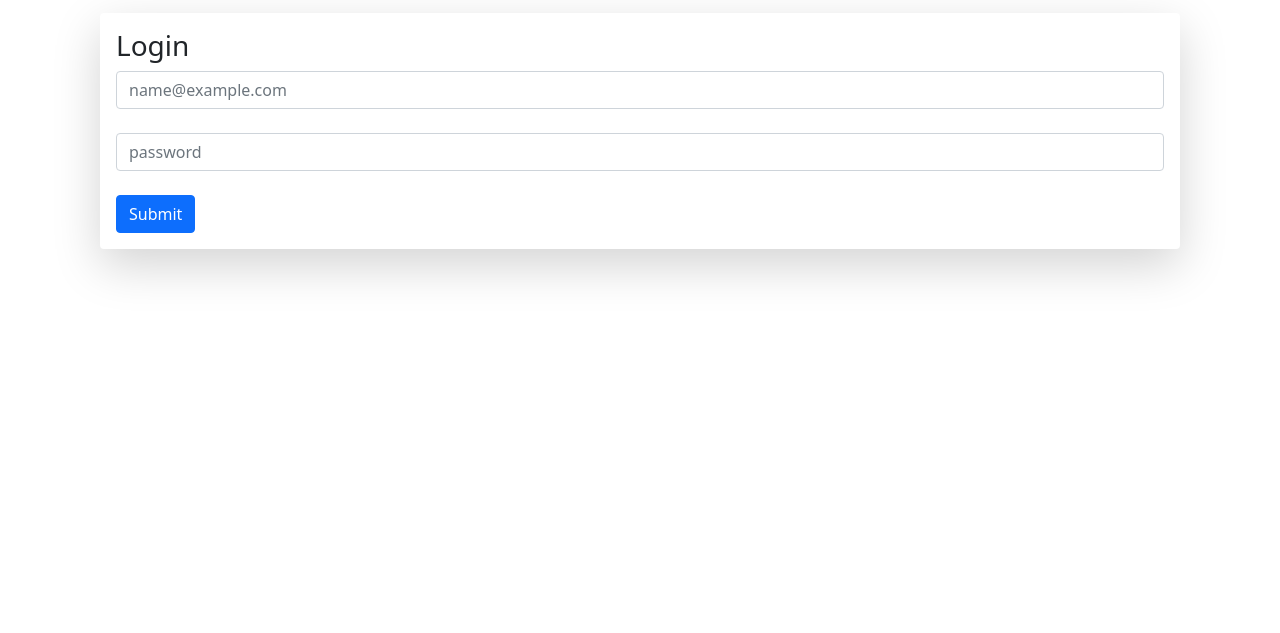
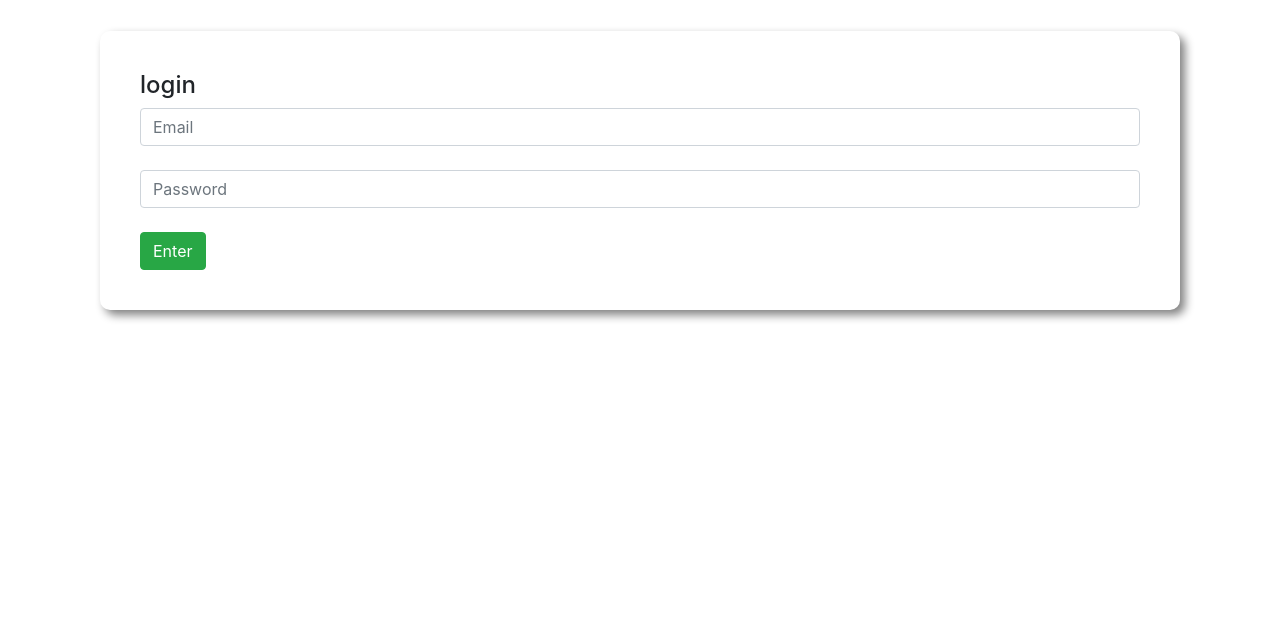
Before and after one commit to Mahfuzislam1695/mahfuz-bank, a plain HTML site: page index.html in a window 1280 px wide. Shown: the part 167-800 px from the top of the page. Drawn offline with nearby package versions, Linux system fonts and the light colour scheme.

Commit message:
correction

```diff
--- a/index.html
+++ b/index.html
@@ -4,33 +4,25 @@
   <meta charset="UTF-8">
   <meta http-equiv="X-UA-Compatible" content="IE=edge">
   <meta name="viewport" content="width=device-width, initial-scale=1.0">
-    <title>mahfuz-bank</title>
+  <title>Mahfuz-Bank</title>
+  <link rel="stylesheet" href="https://maxcdn.bootstrapcdn.com/bootstrap/4.0.0/css/bootstrap.min.css" integrity="sha384-Gn5384xqQ1aoWXA+058RXPxPg6fy4IWvTNh0E263XmFcJlSAwiGgFAW/dAiS6JXm" crossorigin="anonymous">
   <link rel="stylesheet" href="style.css">
-    <link href="https://cdn.jsdelivr.net/npm/bootstrap@5.0.2/dist/css/bootstrap.min.css" rel="stylesheet" integrity="sha384-EVSTQN3/azprG1Anm3QDgpJLIm9Nao0Yz1ztcQTwFspd3yD65VohhpuuCOmLASjC" crossorigin="anonymous">
 </head>
 <body>
-    <div id="login">
+
+    <div id="login-area">
       <h1 class="text-center">Welcome to Mahfuz-Bank</h1>
+      <div class="submit-area">
+          <h4>login</h4>
+          <input type="text" class="form-control" placeholder="Email">
           <br>
-
-        <div class=" shadow-lg p-3 mb-5 bg-body rounded">
-            <form>
-                <div class="form-group">
-                  <label class="login-text" for="exampleInputEmail1"><h3>Login</h3></label>
-                  <input type="email" class="form-control" id="exampleInputEmail1" aria-describedby="emailHelp" placeholder="name@example.com">
-
-                </div>
-                <div class="form-group">
-                  <label for="exampleInputPassword1"></label>
-                  <input type="password" class="form-control" id="exampleInputPassword1" placeholder="password">
-
-                </div>
+          <input type="password" class="form-control" placeholder="Password">
           <br>
-                <button type="submit" class="btn btn-primary">Submit</button>
-
-              </form>
-
+          <button id="login" class="btn btn-success">Enter</button>
       </div>
     </div>
+    <script>
+
+    </script>
   </body>
 </html>
--- a/style.css
+++ b/style.css
@@ -2,7 +2,9 @@ body{
     padding: 100px;
 }
 
-.box{
-    border: 5px;
-    box-shadow: 5px 6px gray;
+.submit-area{
+    margin-top: 50px;
+    padding: 40px;
+    border-radius: 10px;
+    box-shadow: 5px 5px 10px gray;
 }
```
Lines whose indentation alone changed are shown as unchanged.
